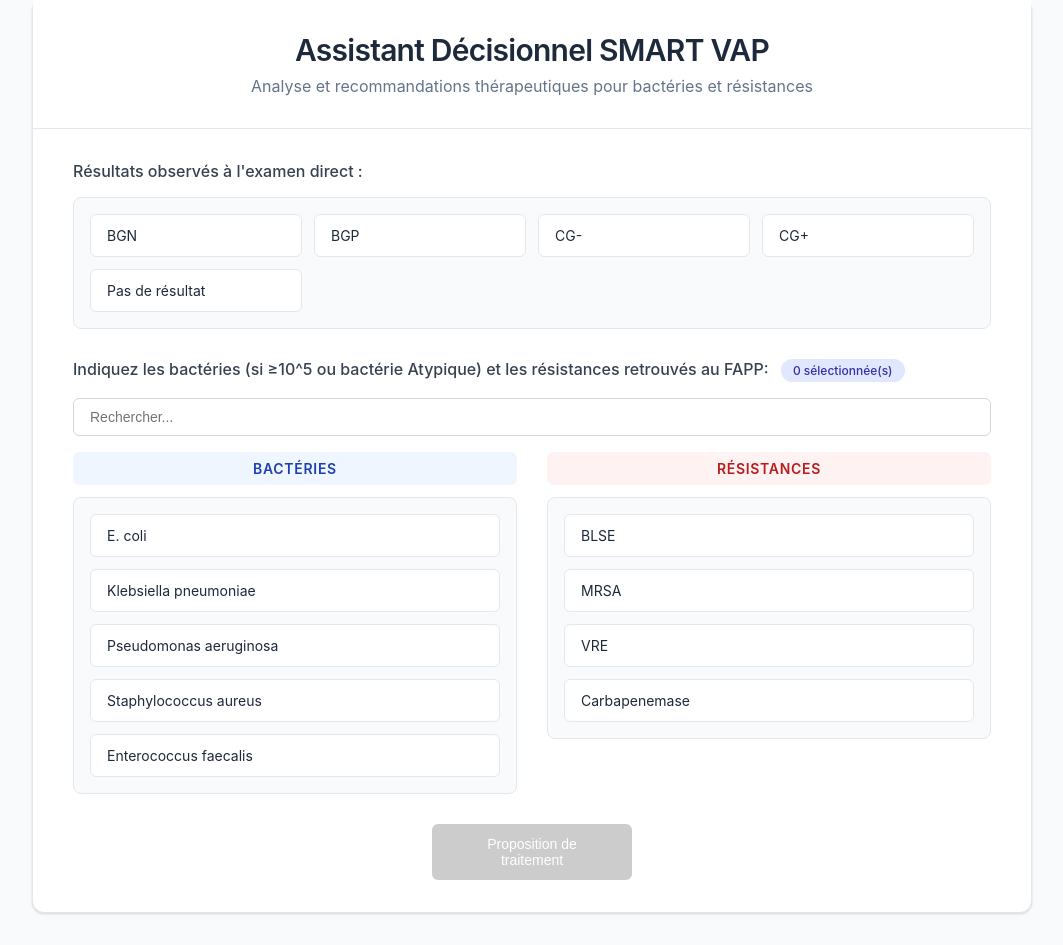
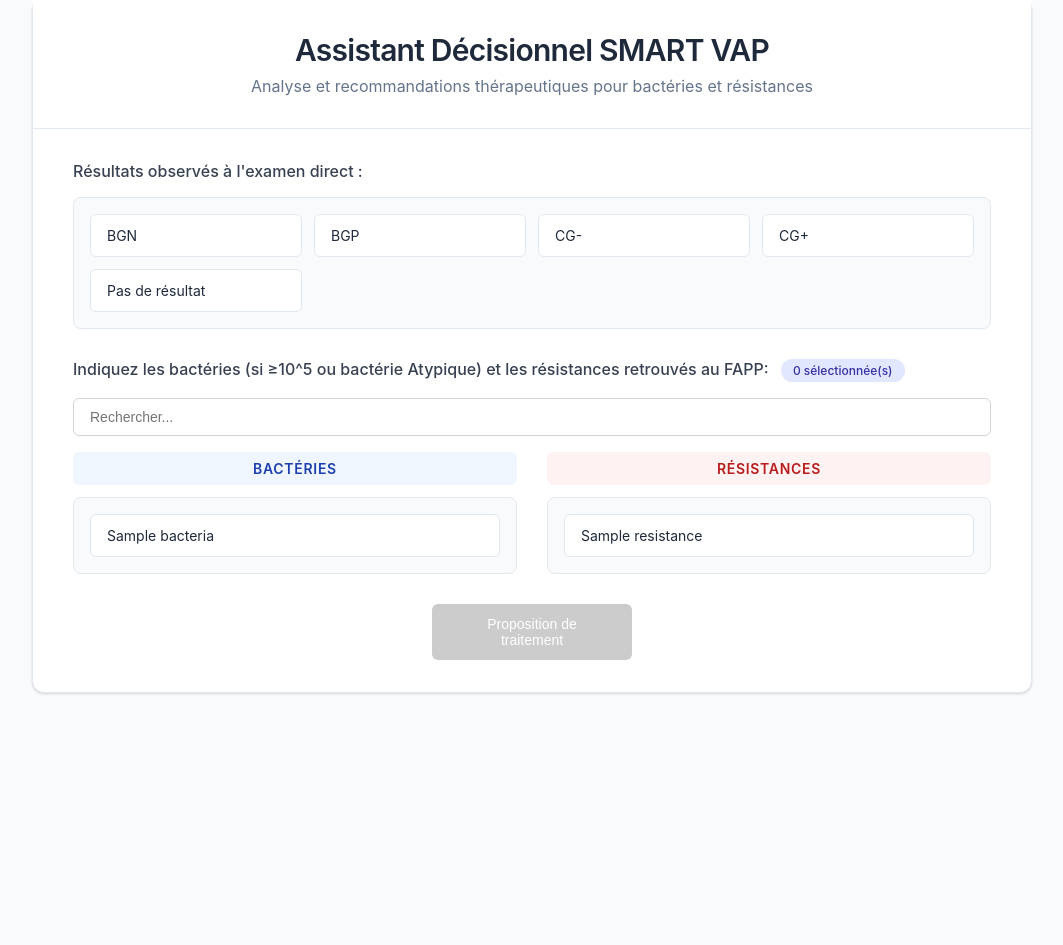
Before and after one commit to Jygsow/smart-vap, a Flask app: template templates/index.html in a window 1280 px wide. Shown: the part 33-978 px from the top of the page, without its empty margins (108-1171 px from the left). After the commit the page ends 727 px from the top, so only its background shows below. Run offline with Flask 3, Linux system fonts and the light colour scheme; the template is opened without the code that fills it: most values are stand-ins (such as "Sample title", 1, 10 or a date in 2020).

Commit message:
add bacteries / res list

```diff
--- a/templates/index.html
+++ b/templates/index.html
@@ -344,59 +344,31 @@
                     </label>
 
                     <input type="text" id="searchBox" class="search-box" placeholder="Rechercher...">
-
-                    <div class="split-container">
+		      <div class="split-container">
                         <div class="split-section">
                             <h3 class="section-title bacteria-title">Bactéries</h3>
                             <div class="bacteria-grid" id="bacteriaGrid">
-                                <div class="bacteria-item" data-bacteria="E. coli" data-type="bacteria" data-value="E. coli">
-                                    <input type="checkbox" id="bacteria_1" name="bacteria" value="E. coli">
-                                    E. coli
+                                {% for bacteria in bacteria_list %}
+                                <div class="bacteria-item" data-bacteria="{{ bacteria }}" data-type="bacteria" data-value="{{ bacteria }}">
+                                    <input type="checkbox" id="bacteria_{{ loop.index }}" name="bacteria" value="{{ bacteria }}">
+                                    {{ bacteria }}
                                 </div>
-                                <div class="bacteria-item" data-bacteria="Klebsiella pneumoniae" data-type="bacteria" data-value="Klebsiella pneumoniae">
-                                    <input type="checkbox" id="bacteria_2" name="bacteria" value="Klebsiella pneumoniae">
-                                    Klebsiella pneumoniae
-                                </div>
-                                <div class="bacteria-item" data-bacteria="Pseudomonas aeruginosa" data-type="bacteria" data-value="Pseudomonas aeruginosa">
-                                    <input type="checkbox" id="bacteria_3" name="bacteria" value="Pseudomonas aeruginosa">
-                                    Pseudomonas aeruginosa
-                                </div>
-                                <div class="bacteria-item" data-bacteria="Staphylococcus aureus" data-type="bacteria" data-value="Staphylococcus aureus">
-                                    <input type="checkbox" id="bacteria_4" name="bacteria" value="Staphylococcus aureus">
-                                    Staphylococcus aureus
-                                </div>
-                                <div class="bacteria-item" data-bacteria="Enterococcus faecalis" data-type="bacteria" data-value="Enterococcus faecalis">
-                                    <input type="checkbox" id="bacteria_5" name="bacteria" value="Enterococcus faecalis">
-                                    Enterococcus faecalis
-                                </div>
+                                {% endfor %}
                             </div>
                         </div>
-
                         <div class="split-section">
                             <h3 class="section-title resistance-title">Résistances</h3>
                             <div class="bacteria-grid" id="resistanceGrid">
-                                <div class="bacteria-item" data-bacteria="BLSE" data-type="resistance" data-value="BLSE">
-                                    <input type="checkbox" id="resistance_1" name="bacteria" value="BLSE">
-                                    BLSE
+                                {% for resistance in resistance_list %}
+                                <div class="bacteria-item" data-bacteria="{{ resistance }}" data-type="resistance" data-value="{{ resistance }}">
+                                    <input type="checkbox" id="resistance_{{ loop.index }}" name="bacteria" value="{{ resistance }}">
+                                    {{ resistance }}
                                 </div>
-                                <div class="bacteria-item" data-bacteria="MRSA" data-type="resistance" data-value="MRSA">
-                                    <input type="checkbox" id="resistance_2" name="bacteria" value="MRSA">
-                                    MRSA
-                                </div>
-                                <div class="bacteria-item" data-bacteria="VRE" data-type="resistance" data-value="VRE">
-                                    <input type="checkbox" id="resistance_3" name="bacteria" value="VRE">
-                                    VRE
-                                </div>
-                                <div class="bacteria-item" data-bacteria="Carbapenemase" data-type="resistance" data-value="Carbapenemase">
-                                    <input type="checkbox" id="resistance_4" name="bacteria" value="Carbapenemase">
-                                    Carbapenemase
-                                </div>
+                                {% endfor %}
                             </div>
                         </div>
                     </div>
                 </div>
-
-
                 <button type="submit" class="submit-btn" id="submitBtn">
                     Proposition de traitement
                 </button>
```
